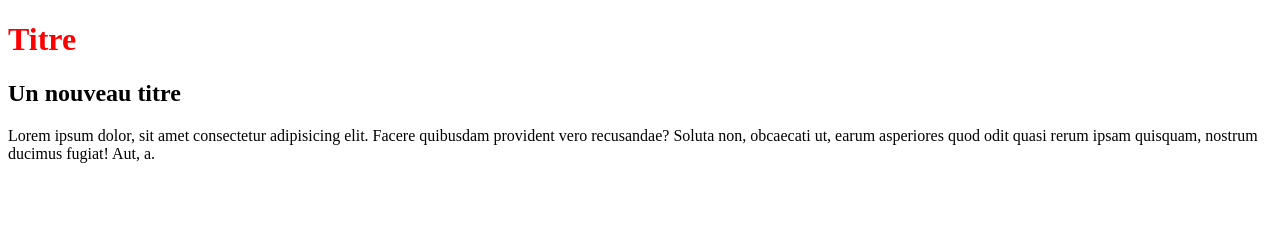
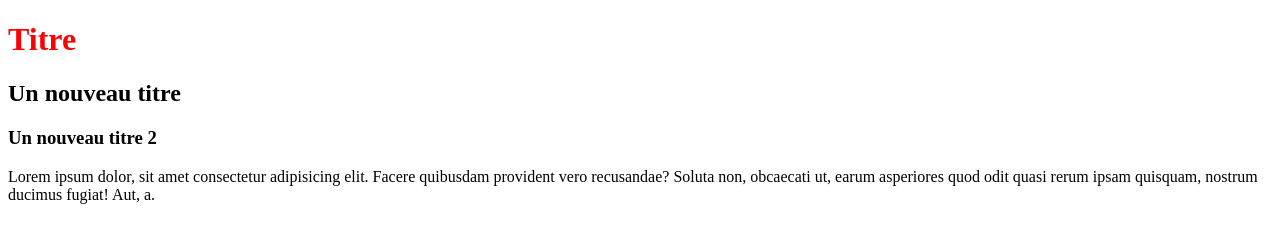
Before and after one commit to Djemai-Samy/exemple_git, a plain HTML site: page index.html in a window 1280 px wide. Drawn offline with Linux system fonts and the light colour scheme.

Commit message:
Update index.html

```diff
--- a/index.html
+++ b/index.html
@@ -10,6 +10,7 @@
 	<body>
 		<h1>Titre</h1>
 		<h2>Un nouveau titre</h2>
+		<h3>Un nouveau titre 2</h3>
     <p>Lorem ipsum dolor, sit amet consectetur adipisicing elit. Facere quibusdam provident vero recusandae? Soluta non, obcaecati ut, earum asperiores quod odit quasi rerum ipsam quisquam, nostrum ducimus fugiat! Aut, a.</p>
 	</body>
 </html>
```
